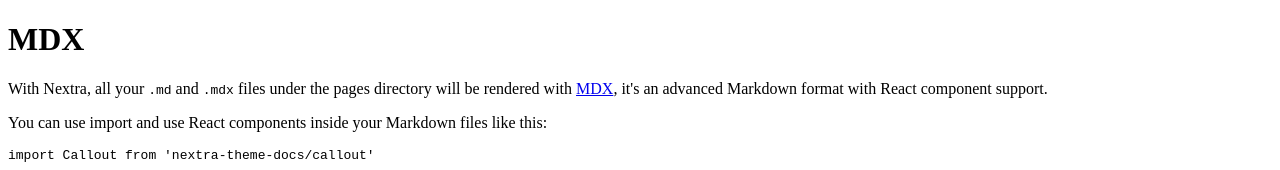
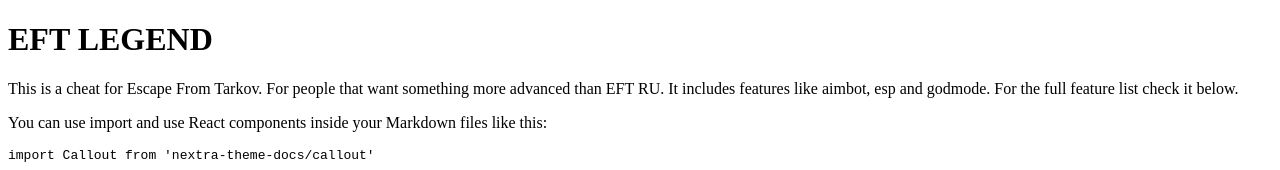
Before and after one commit to monuzo/monuzo, a Next.js app: page /cheats/eft-legend in a window 1280 px wide. Shown: the top 170 px of the page. Built offline with nearby package versions, Linux system fonts and the light colour scheme.

Commit message:
Update eft-legend.mdx

```diff
--- a/pages/cheats/eft-legend.mdx
+++ b/pages/cheats/eft-legend.mdx
@@ -1,7 +1,7 @@
-# MDX
+# EFT LEGEND
 
-With Nextra, all your `.md` and `.mdx` files under the pages directory will be rendered with [MDX](https://mdxjs.com/about), it's an
-advanced Markdown format with React component support.
+This is a cheat for Escape From Tarkov. For people that want something more advanced than EFT RU.
+It includes features like aimbot, esp and godmode. For the full feature list check it below.
 
 You can use import and use React components inside your Markdown files like this:
 
```
